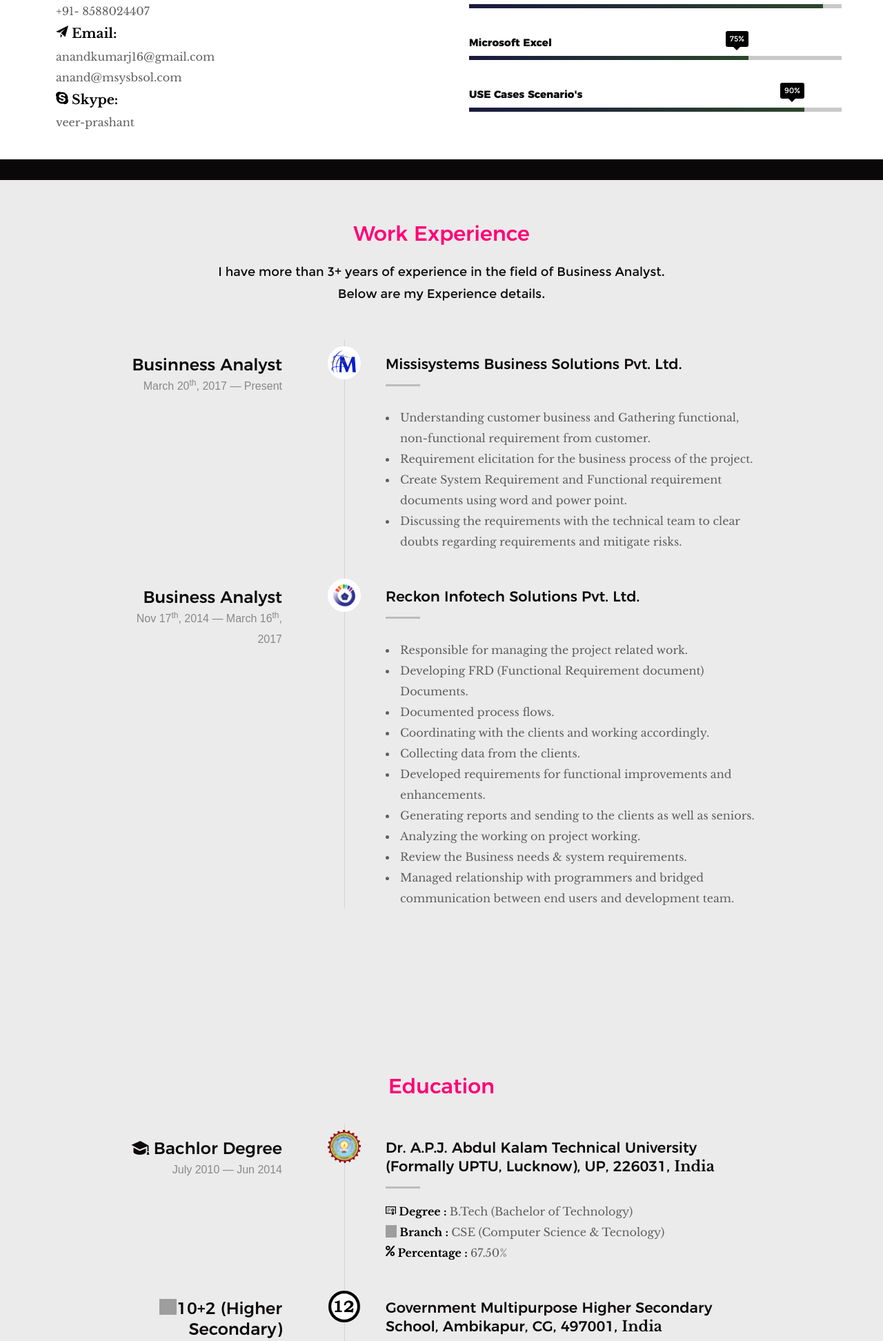
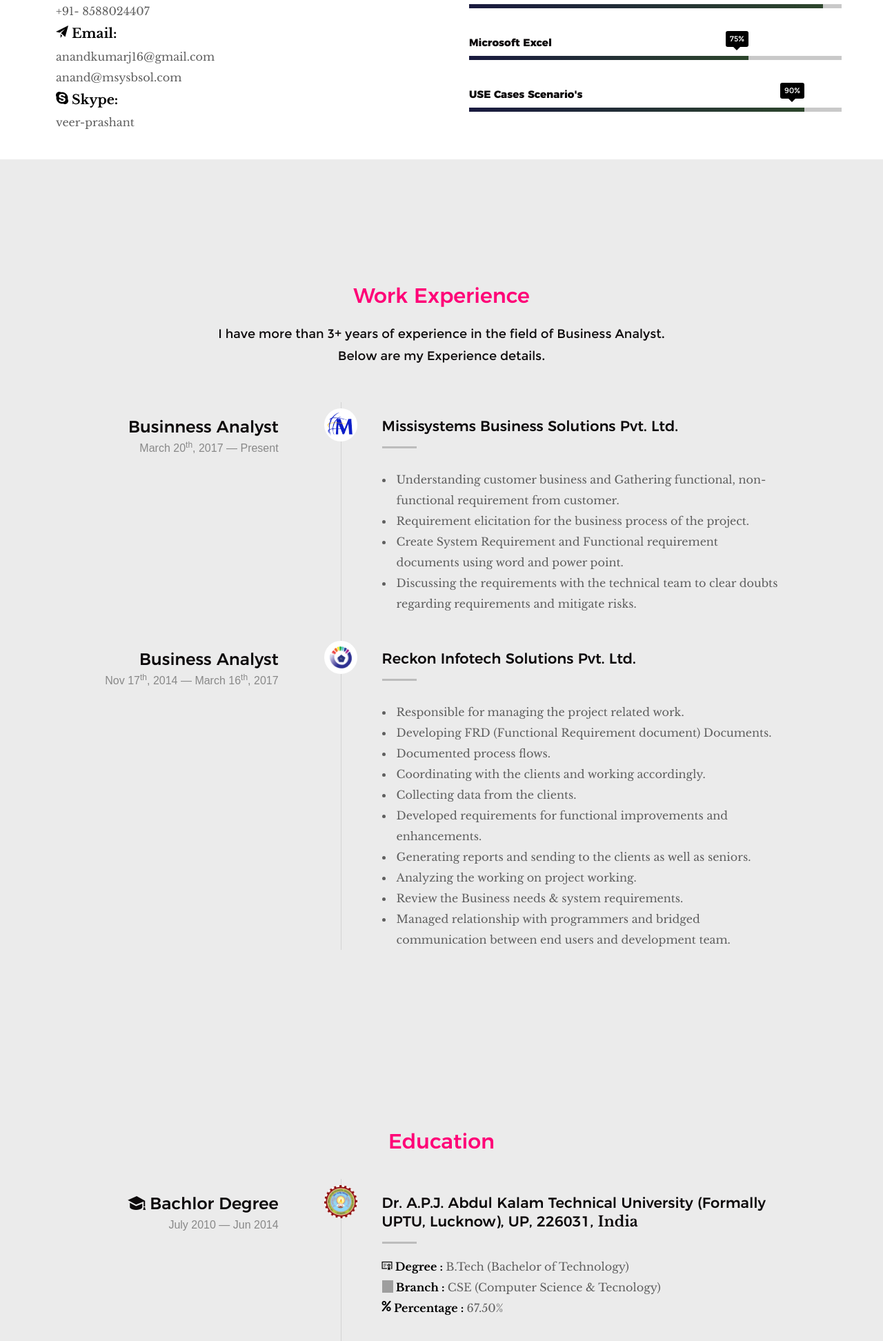
Before and after one commit to JaiswalAnand/A.k.Jaiswal, a PHP site: page /index.html in a window 1280 px wide. Shown: the part 1979-3923 px from the top of the page at 69% size. Run offline with PHP 8.4, Linux system fonts and the light colour scheme; some libraries are stand-ins or nearby versions; grey boxes are pictures that could not be loaded.

Commit message:
CSS uPDATED TOO
bY SANDY

```diff
--- a/css/main.css
+++ b/css/main.css
@@ -1728,7 +1728,7 @@
 .s-home {
     width: 100%;
     height: 100%;
-    min-height: 786px;
+    min-height: 100vh;
     background-color: transparent;
     position: relative;
     display: table;
@@ -2207,7 +2207,7 @@
 }
 
 .about-content {
-    margin-bottom: 3rem;
+    margin-bottom: 0rem;
 
 }
 
@@ -4154,8 +4154,8 @@
  * -------------------------------------------------------------------
  */
 #resume {
-    padding-top: 0rem;
-    padding-bottom: 12rem;
+    padding-top: 12rem;
+    padding-bottom: 2rem;
 }
 
 #resume .resume-header {
@@ -4166,7 +4166,7 @@
 }
 
 #resume .resume-timeline {
-    max-width: 980px;
+    max-width: 1016px;
 }
 #resume .timeline-wrap {
     position: relative;
```
